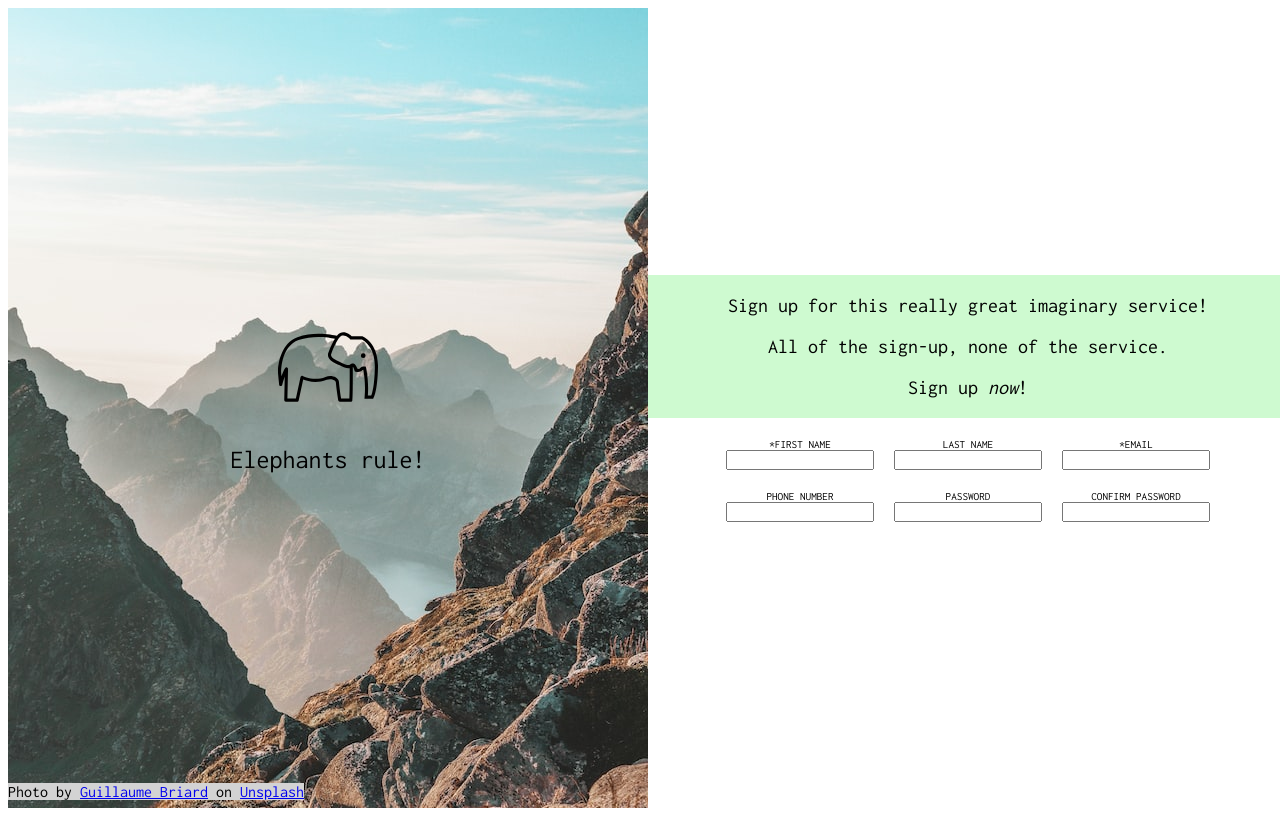
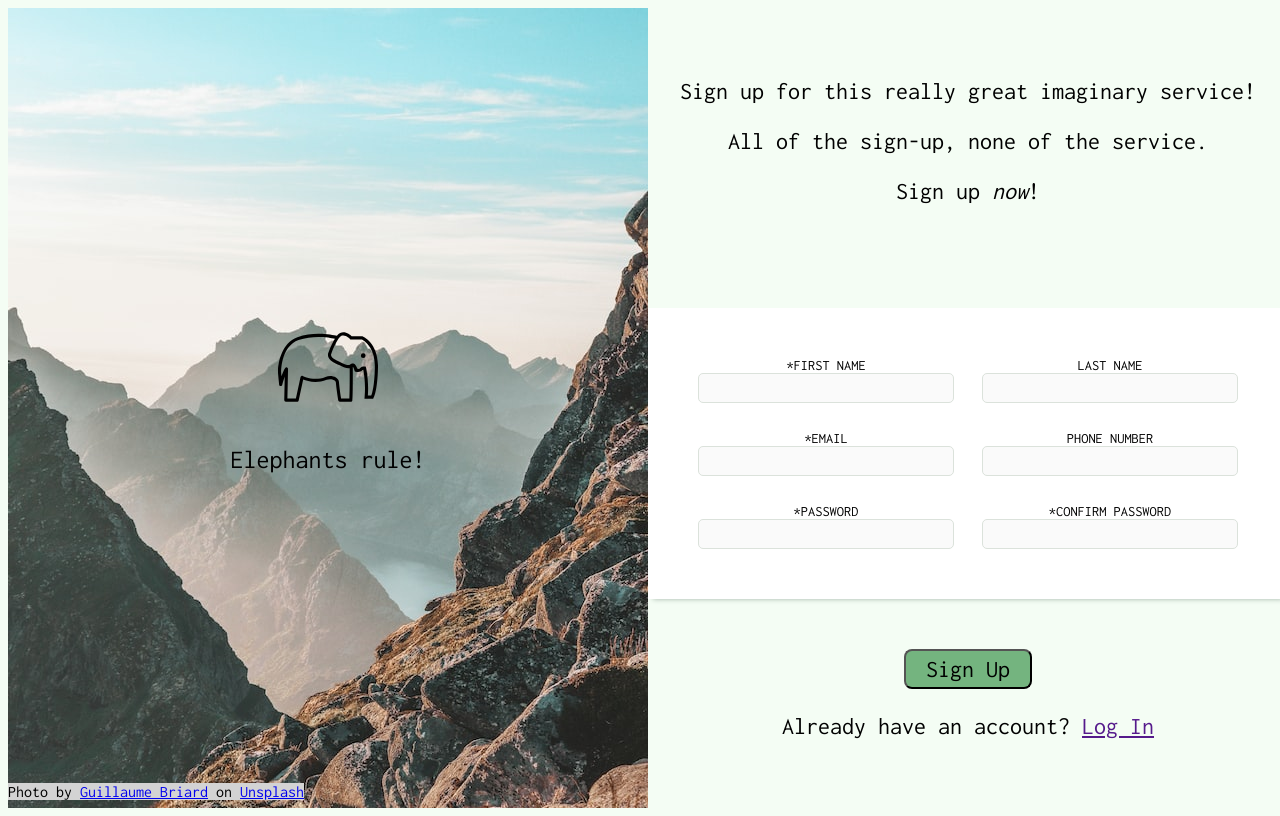
Before and after one commit to staceymw/sign-up-form, a plain HTML site: page index.html in a window 1280 px wide. Drawn offline with Linux system fonts and the light colour scheme; a script that the page names is missing.

Commit message:
Add button and log in text

```diff
--- a/index.html
+++ b/index.html
@@ -28,7 +28,7 @@
                     <p>All of the sign-up, none of the service.</p>
                     <p>Sign up <em>now</em>!</p>
                 </div>
-                    <form>
+                <form id="sign-up-form">
                     <div class="form left">
                         <div class="input">
                             <label for="first-name">*First Name</label>
@@ -51,17 +51,24 @@
                         </div>
 
                         <div class="input">
-                                <label for="password">Password</label>
-                                <input type="password" id="password" name="password">
+                            <label for="password">*Password</label>
+                            <input type="password" id="password" name="password" required>
                         </div>
 
                         <div class="input">
-                                <label for="password">Confirm Password</label>
-                                <input type="password" id="password" name="password">
+                            <label for="password">*Confirm Password</label>
+                            <input type="password" id="password" name="password" required>
+                        </div>
+                    </div>
+                </form>
+
+                <div class="submit-form">
+                    <div>
+                        <button type="submit" form="sign-up-form">Sign Up</button>
+                        <p>Already have an account? <a href="">Log In</a></p>
+                    </div>
                 </div>
 
-                        </div>
-                    </form>
             </div>
         </div>
     </body>
--- a/styles.css
+++ b/styles.css
@@ -1,6 +1,10 @@
 * {
     box-sizing: border-box;
     font-family: "Inconsolata", sans-serif;
+}
+
+body{
+    background-color: #f4fdf4;
 }
 
 .content{
@@ -29,11 +33,12 @@
     display: flex;
     flex-flow: column nowrap;
     justify-content: center;
+    font-size: 24px;
 }
 
 .text {
-    background-color: #cefad0;
-    font-size: 20px;
+    width: auto;
+    padding-bottom: 80px;
 }
 
 .elephant {
@@ -50,16 +55,19 @@
     bottom: 0px;
     margin-right: auto;
     margin-left: auto;
-    background-color: lightgray
+    background-color: lightgray;
 }
 
 .form {
         display: flex;
         flex-flow: row wrap;
-        gap: 20px;
-        padding:20px;
+        gap: 28px;
+        padding-top: 50px;
+        padding-bottom: 50px;
         justify-content: center;
         align-items: center;
+        background-color: white;
+        box-shadow: 0 5px 5px -5px rgb(160, 179, 166)
     }
 
 .input {
@@ -67,4 +75,25 @@
         flex-flow: column;
         font-size: 0.7rem;
         text-transform: uppercase;
+        width: 40%;
+        font-size: .6em;
 }
+
+
+button {
+    font-size: 1em;
+    padding: 5px 20px;
+    background-color: #74b47f;
+    border-radius: 8px;
+}
+
+.submit-form {
+    margin-top: 50px;
+}
+
+input {
+    background-color: #fafafa;
+    border: 1px solid #dbe2db;
+    border-radius: 5px;
+    height: 30px;
+}
```
Lines whose indentation alone changed are shown as unchanged.
